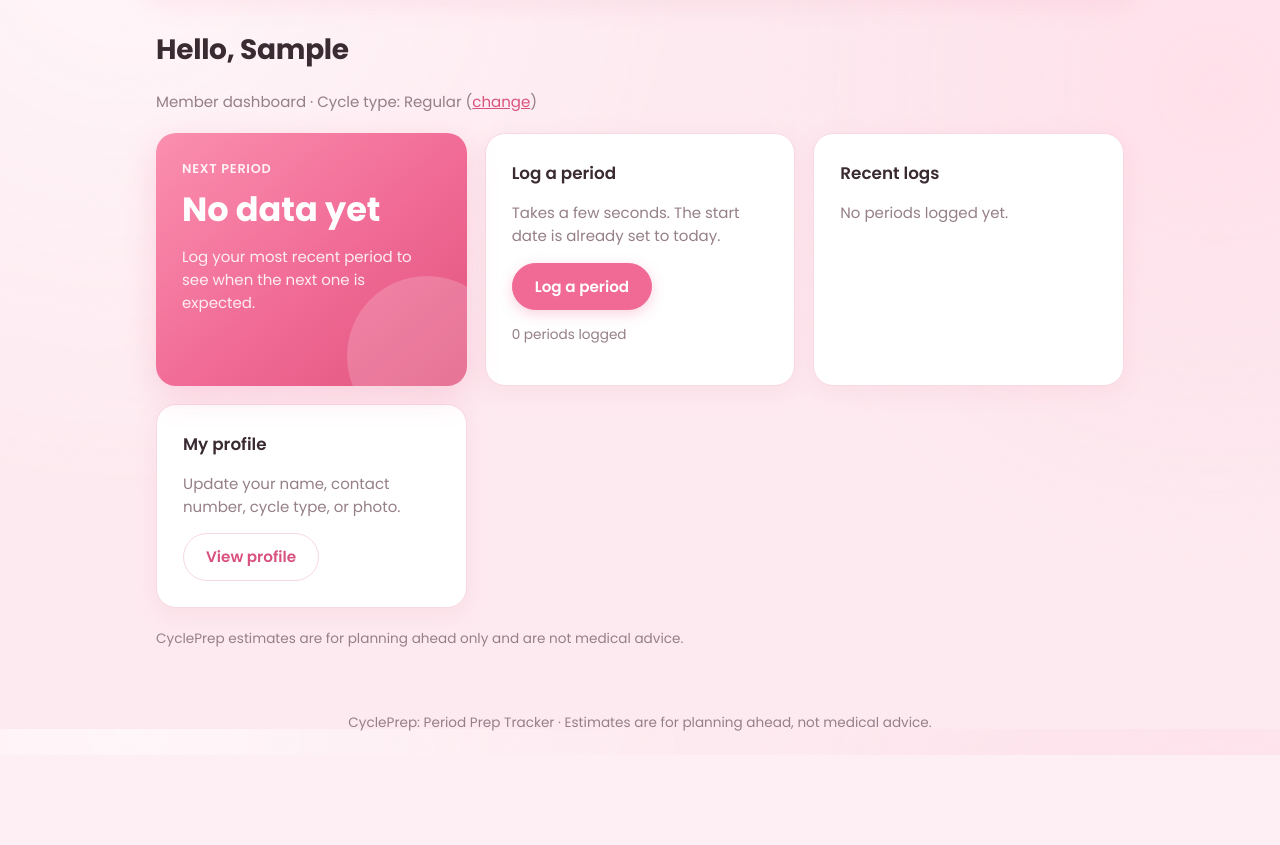
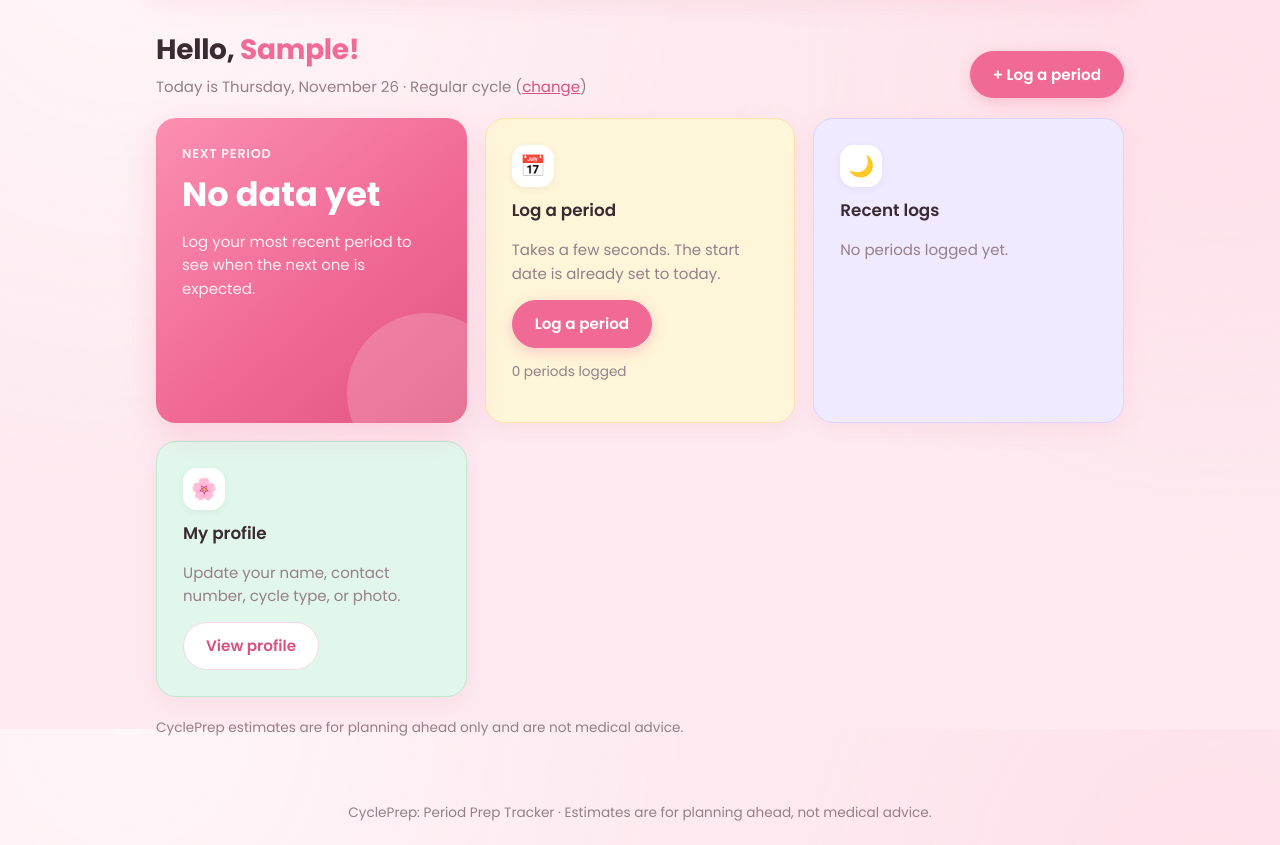
Before and after one commit to kamisamdiv/CyclePrep-Sinay-Lady-G01, a Django app: page /dashboard/member/ in a window 1280 px wide. Shown: the part 71-916 px from the top of the page. Before the commit the page ends 826 px from the top, so only its background shows below. Run offline with Django 5.2, Linux system fonts and the light colour scheme; a user stored in the database is signed in; tables that the repository leaves empty hold one stand-in row (values such as "Sample post"); data that the repository does not hold is empty.

Commit message:
Polish member and admin dashboards and profile page
Co-Authored-By: Claude Opus 5.5 <noreply@anthropic.com>
Claude-Session: https://claude.ai/code/session_019rX8okyLK9nsi2c2NQWqQE

```diff
--- a/templates/dashboards/member.html
+++ b/templates/dashboards/member.html
@@ -3,9 +3,14 @@
 {% block title %}My Dashboard | CyclePrep{% endblock %}
 
 {% block content %}
-<h1>Hello, {{ user.first_name|default:user.username }}</h1>
-<p class="muted">Member dashboard · Cycle type: {{ profile.get_cycle_type_display }}
-   (<a href="{% url 'profile_edit' %}">change</a>)</p>
+<div class="page-header">
+    <div>
+        <h1>Hello, <span class="accent">{{ user.first_name|default:user.username }}!</span></h1>
+        <p class="muted">Today is {{ today|date:"l, F j" }} · {{ profile.get_cycle_type_display }} cycle
+           (<a href="{% url 'profile_edit' %}">change</a>)</p>
+    </div>
+    <a class="button" href="{% url 'cycle_create' %}">+ Log a period</a>
+</div>
 
 {% if prediction and prediction.show_reminder %}
     <div class="reminder">
@@ -77,7 +82,8 @@
         </section>
     {% endif %}
 
-    <section class="card">
+    <section class="card tile-morning">
+        <span class="tile-icon" aria-hidden="true">📅</span>
         <h2>Log a period</h2>
         <p class="muted">Takes a few seconds. The start date is already set to today.</p>
         <a class="button" href="{% url 'cycle_create' %}">Log a period</a>
@@ -86,7 +92,8 @@
         </p>
     </section>
 
-    <section class="card">
+    <section class="card tile-night">
+        <span class="tile-icon" aria-hidden="true">🌙</span>
         <h2>Recent logs</h2>
         {% if recent_logs %}
             <ul class="plain-list">
@@ -103,7 +110,8 @@
         {% endif %}
     </section>
 
-    <section class="card">
+    <section class="card tile-mint">
+        <span class="tile-icon" aria-hidden="true">🌸</span>
         <h2>My profile</h2>
         <p class="muted">Update your name, contact number, cycle type, or photo.</p>
         <a class="button secondary" href="{% url 'profile' %}">View profile</a>
```
Also changed, not shown: templates/accounts/profile.html (+8 -3 lines), templates/dashboards/admin.html (+10 -5 lines).
